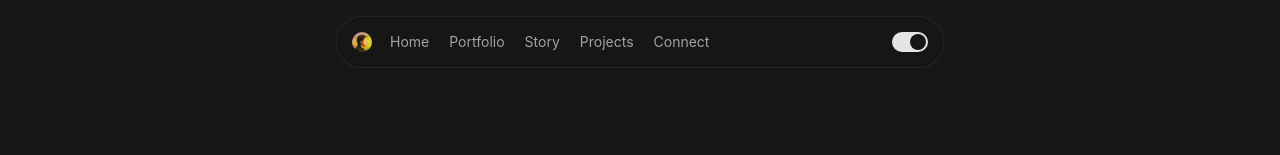
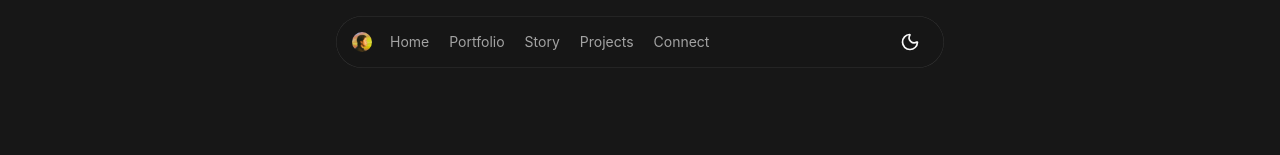
Before and after one commit to insannurjaman/portfolio-v3, a React (Vite) app: page /divermenu in a window 1280 px wide. Shown: the top 155 px of the page. Built offline with nearby package versions, Linux system fonts and the light colour scheme; a web font is replaced by a local one.

Commit message:
Show moon and sun icons in the theme switch

```diff
--- a/src/portfolio-shell.css
+++ b/src/portfolio-shell.css
@@ -43,11 +43,10 @@
   padding: 0;
   border: 0;
   background: none;
+  color: var(--text);
+  cursor: pointer;
 }
-.portfolio-theme-switch > span { position: relative; width: 36px; height: 20px; border-radius: 999px; background: var(--action-bg); }
-.portfolio-theme-switch i { position: absolute; top: 2px; left: 2px; width: 16px; height: 16px; border-radius: 50%; background: var(--action-text); }
-.portfolio-theme-switch[aria-checked="true"] i { transform: translateX(16px); }
-.portfolio-theme-switch:hover > span { background: var(--action-hover); }
+.portfolio-theme-switch:hover { background: var(--surface-hover); }
 
 .portfolio-footer {
   display: grid;
--- a/src/portfolio-shell.jsx
+++ b/src/portfolio-shell.jsx
@@ -1,6 +1,6 @@
 import React, { useRef, useState } from "react";
 import { Link, NavLink, useLocation } from "react-router-dom";
-import { ArrowUpRight, Menu, Search } from "lucide-react";
+import { ArrowUpRight, Menu, Moon, Search, Sun } from "lucide-react";
 import { CONTACT_EMAIL } from "./hiring-content.js";
 import { RESUME_URL } from "./editorial-shell.jsx";
 import "./portfolio-shell.css";
@@ -29,8 +29,9 @@ export function ThemeSwitch() {
     try { localStorage.setItem("insan-portfolio-theme", theme); } catch { /* The current tab still changes theme. */ }
     setDark(!dark);
   }
+  const Icon = dark ? Moon : Sun;
   return <button className="portfolio-theme-switch" type="button" role="switch" aria-label="Dark mode" aria-checked={dark} onClick={toggle}>
-    <span aria-hidden="true"><i/></span>
+    <Icon size={20} aria-hidden="true"/>
   </button>;
 }
 
```
